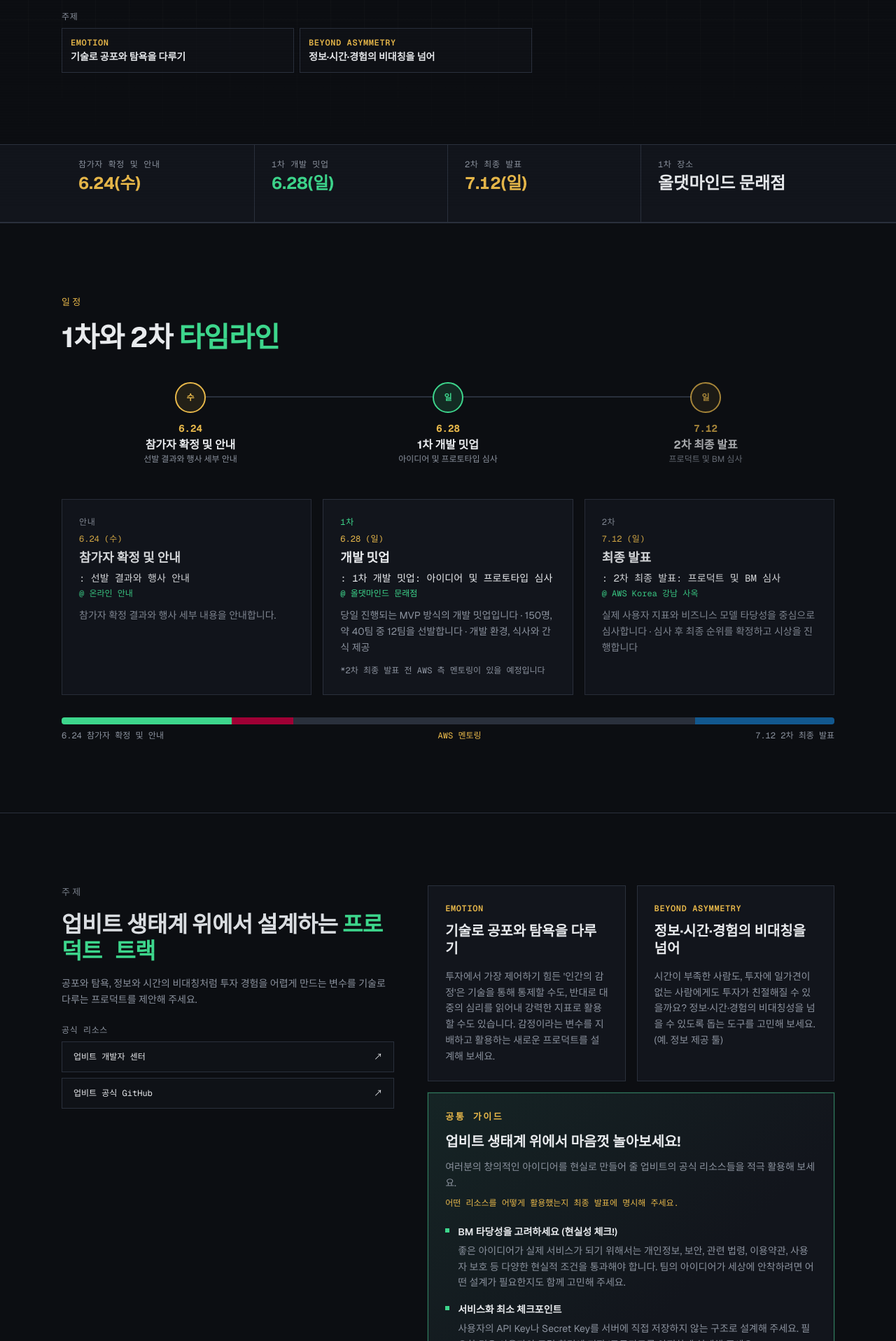
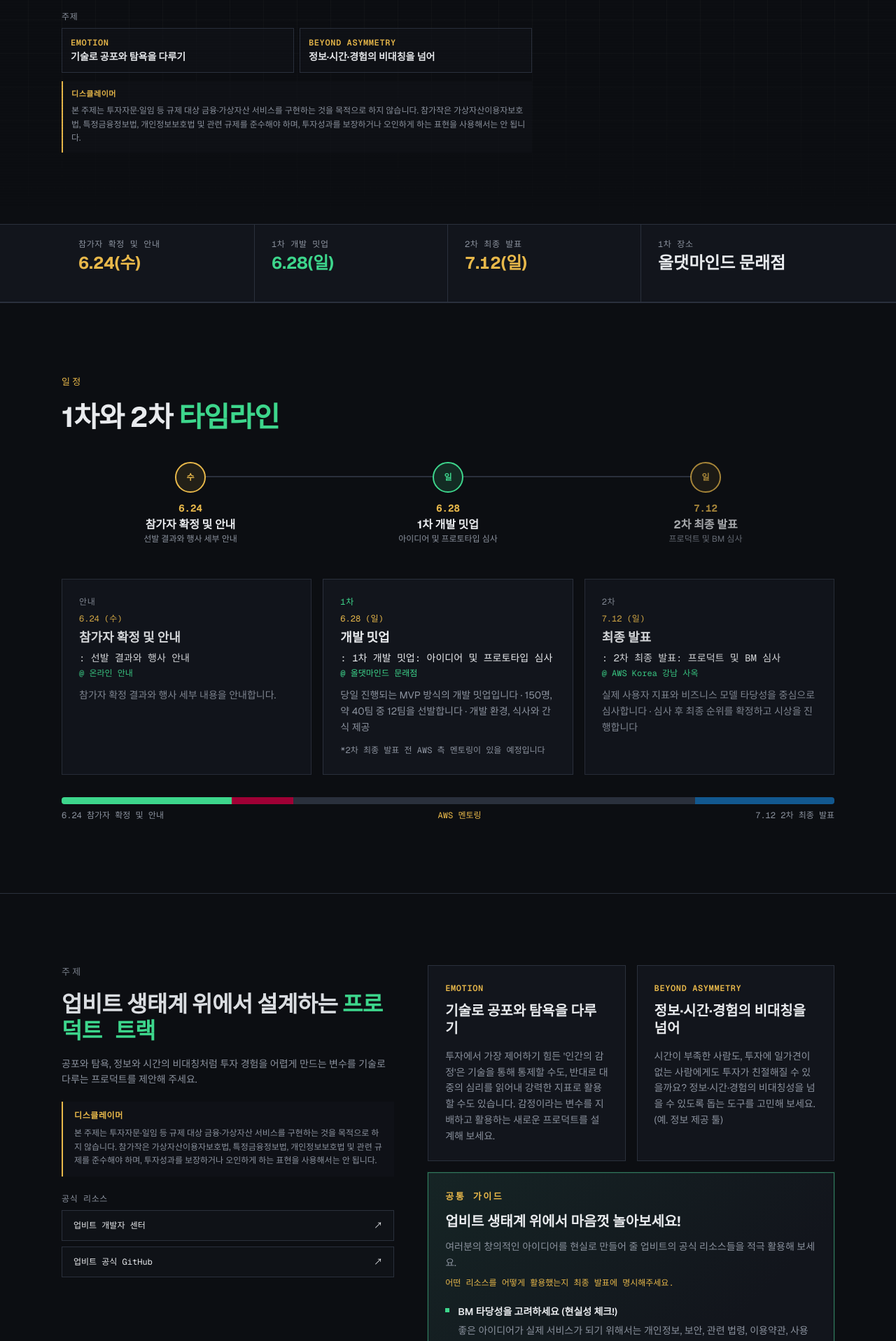
Before and after one commit to skysh-official/2026-web, a Next.js app: page / in a window 1280 px wide. Shown: the part 504-2420 px from the top of the page at 70% size. Built offline with nearby package versions, Linux system fonts and the light colour scheme; no server answers.

Commit message:
Add files via upload

```diff
--- a/src/components/landing/Hero.tsx
+++ b/src/components/landing/Hero.tsx
@@ -1,7 +1,7 @@
 "use client";
 
 import { HACKATHON } from "@/lib/hackathon";
-import { TRACKS } from "@/lib/tracks";
+import { TRACK_DISCLAIMER, TRACKS } from "@/lib/tracks";
 import SkyshWordmark from "@/components/landing/SkyshWordmark";
 import { useFinalPhaseActive } from "@/components/landing/useFinalPhaseActive";
 
@@ -68,6 +68,14 @@ export default function Hero() {
                   </a>
                 ))}
               </div>
+              <div className="mt-3 border-l-2 border-terminal-amber bg-[var(--bg-elevated)]/45 py-2.5 pl-3 pr-2">
+                <p className="font-mono text-[0.6875rem] font-semibold uppercase tracking-wider text-terminal-amber">
+                  {TRACK_DISCLAIMER.title}
+                </p>
+                <p className="mt-1.5 text-xs leading-relaxed text-[var(--muted)]">
+                  {TRACK_DISCLAIMER.body}
+                </p>
+              </div>
             </div>
           </div>
 
--- a/src/components/landing/Tracks.tsx
+++ b/src/components/landing/Tracks.tsx
@@ -1,6 +1,7 @@
 import { Section, SectionLabel, SectionTitle } from "@/components/landing/Section";
 import {
   TRACK_CHECKPOINTS,
+  TRACK_DISCLAIMER,
   TRACKS,
   UPBIT_GUIDE,
   UPBIT_RESOURCES,
@@ -20,6 +21,14 @@ export default function Tracks() {
             공포와 탐욕, 정보와 시간의 비대칭처럼 투자 경험을 어렵게 만드는
             변수를 기술로 다루는 프로덕트를 제안해 주세요.
           </p>
+          <div className="mt-5 max-w-xl border-l-2 border-terminal-amber bg-[var(--bg-elevated)]/50 py-3 pl-4 pr-3">
+            <p className="font-mono text-xs font-semibold uppercase tracking-wider text-terminal-amber">
+              {TRACK_DISCLAIMER.title}
+            </p>
+            <p className="mt-2 text-xs leading-relaxed text-[var(--muted)]">
+              {TRACK_DISCLAIMER.body}
+            </p>
+          </div>
 
           <p className="mt-6 font-mono text-xs uppercase tracking-wider text-[var(--muted)]">
             공식 리소스
--- a/src/lib/tracks.ts
+++ b/src/lib/tracks.ts
@@ -14,7 +14,12 @@ export const TRACKS = [
 export const UPBIT_GUIDE = {
   title: "업비트 생태계 위에서 마음껏 놀아보세요!",
   body: "여러분의 창의적인 아이디어를 현실로 만들어 줄 업비트의 공식 리소스들을 적극 활용해 보세요.",
-  note: "어떤 리소스를 어떻게 활용했는지 최종 발표에 명시해 주세요.",
+  note: "어떤 리소스를 어떻게 활용했는지 최종 발표에 명시해주세요.",
+} as const;
+
+export const TRACK_DISCLAIMER = {
+  title: "디스클레이머",
+  body: "본 주제는 투자자문·일임 등 규제 대상 금융·가상자산 서비스를 구현하는 것을 목적으로 하지 않습니다. 참가작은 가상자산이용자보호법, 특정금융정보법, 개인정보보호법 및 관련 규제를 준수해야 하며, 투자성과를 보장하거나 오인하게 하는 표현을 사용해서는 안 됩니다.",
 } as const;
 
 export const UPBIT_RESOURCES = [
@@ -31,7 +36,7 @@ export const UPBIT_RESOURCES = [
 export const TRACK_CHECKPOINTS = [
   {
     title: "BM 타당성을 고려하세요 (현실성 체크!)",
-    body: "좋은 아이디어가 실제 서비스가 되기 위해서는 개인정보, 보안, 관련 법령, 이용약관, 사용자 보호 등 다양한 현실적 조건을 통과해야 합니다. 팀의 아이디어가 세상에 안착하려면 어떤 설계가 필요한지도 함께 고민해 주세요.",
+    body: "좋은 아이디어가 실제 서비스가 되기 위해서는 개인정보, 보안, 관련 법령, 이용약관, 사용자 보호 등 다양한 현실적 조건을 통과해야 합니다. 팀의 아이디어가 세상에 안착하려면 어떤 설계가 필요한지도 함께 고민해주세요.",
   },
   {
     title: "서비스화 최소 체크포인트",
```
